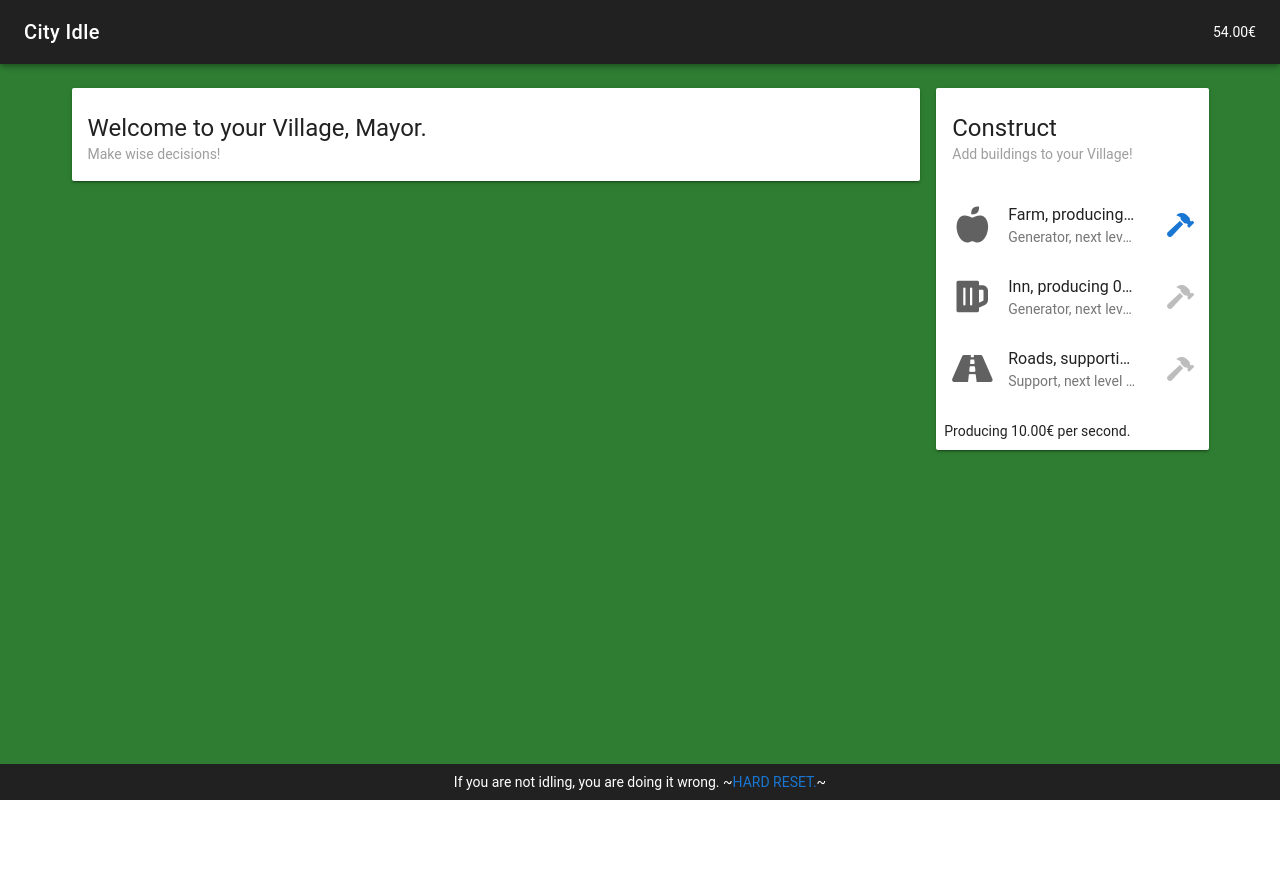
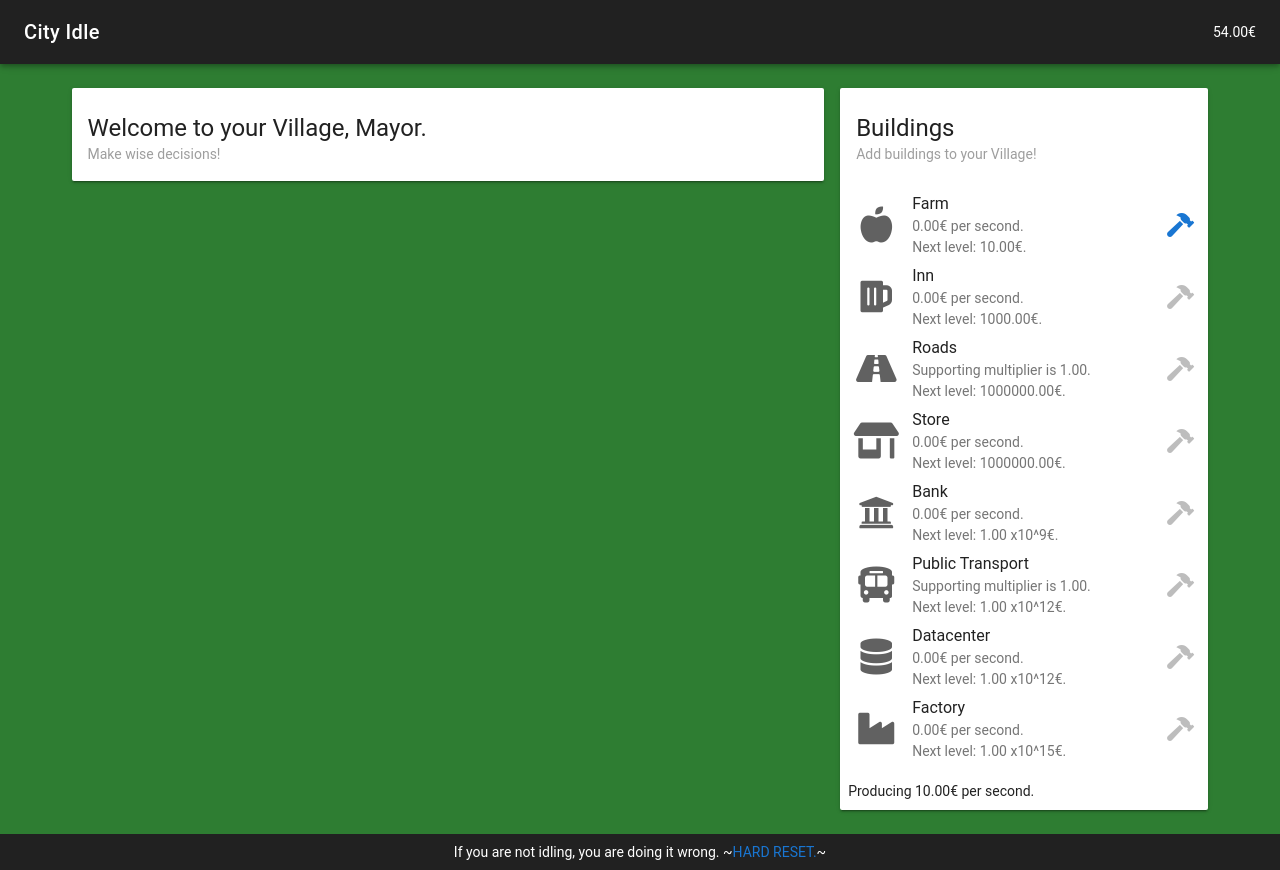
Before and after one commit to ketzu/shittyidle, a Vue app: page / in a window 1280 px wide. Before the commit the page ends 800 px from the top, so only its background shows below. Built offline with nearby package versions, Linux system fonts and the light colour scheme; a small style sheet from the web is missing.

Commit message:
New buildings

```diff
--- a/src/components/BuildMenu.vue
+++ b/src/components/BuildMenu.vue
@@ -2,7 +2,7 @@
   <v-card>
     <v-card-title primary-title>
       <div>
-        <div class="headline">Construct</div>
+        <div class="headline">Buildings</div>
         <span class="grey--text">Add buildings to your {{towntype}}!</span>
       </div>
     </v-card-title>
--- a/src/components/Building.vue
+++ b/src/components/Building.vue
@@ -5,15 +5,19 @@
     </v-list-tile-avatar>
 
     <v-list-tile-content>
-      <v-list-tile-title v-if="type.type === 'Generator'">
-        {{type.name}}, producing {{formatresource(mul*type.gain*level*1000/tickrate)}} per second.
-      </v-list-tile-title>
-      <v-list-tile-title v-else>
-        {{type.name}}, supporting multiplier is {{format(Math.pow(type.gain,level))}}.
+      <v-list-tile-title>
+        {{type.name}}
       </v-list-tile-title>
 
+      <v-list-tile-sub-title v-if="type.type === 'Generator'">
+        {{formatresource(mul*type.gain*level*1000/tickrate)}} per second.
+      </v-list-tile-sub-title>
+      <v-list-tile-sub-title v-else>
+        Supporting multiplier is {{format(Math.pow(type.gain,level))}}.
+      </v-list-tile-sub-title>
+
       <v-list-tile-sub-title>
-        {{type.type}}, next level costs {{formatresource(cost)}}.
+        Next level: {{formatresource(cost)}}.
       </v-list-tile-sub-title>
     </v-list-tile-content>
 
--- a/src/components/Game.vue
+++ b/src/components/Game.vue
@@ -2,11 +2,11 @@
   <v-content class="green darken-3">
     <v-container grid-list-lg>
       <v-layout align-start justify-center row wrap>
-        <v-flex md9>
+        <v-flex md8>
           <CityScreen></CityScreen>
         </v-flex>
 
-        <v-flex md3>
+        <v-flex md4>
           <BuildMenu></BuildMenu>
         </v-flex>
       </v-layout>
--- a/src/store.js
+++ b/src/store.js
@@ -6,7 +6,12 @@ Vue.use(Vuex);
 const buildings = [
   {name: "Farm", type: "Generator", icon: "fa-apple-alt", cost: {base: 10, rate: 1.1}, gain: 1},
   {name: "Inn", type: "Generator", icon: "fa-beer", cost: {base: 1000, rate: 1.1}, gain: 100},
-  {name: "Roads", type: "Support", icon: "fa-road", cost: {base: 1000000, rate: 1.1}, gain: 1.02}
+  {name: "Roads", type: "Support", icon: "fa-road", cost: {base: 1000000, rate: 1.1}, gain: 1.02},
+  {name: "Store", type: "Generator", icon: "fa-store-alt", cost: {base: 1000000, rate: 1.1}, gain: 10000},
+  {name: "Bank", type: "Generator", icon: "fa-university", cost: {base: 1000000000, rate: 1.1}, gain: 1000000},
+  {name: "Public Transport", type: "Support", icon: "fa-bus-alt", cost: {base: 1000000000000, rate: 1.1}, gain: 1.03},
+  {name: "Datacenter", type: "Generator", icon: "fa-database", cost: {base: 1000000000000, rate: 1.1}, gain: 100000000},
+  {name: "Factory", type: "Generator", icon: "fa-industry", cost: {base: 1000000000000000, rate: 1.1}, gain: 10000000000}
 ];
 
 const resourcegain = (state) => {
```
Also changed, not shown: 2 other files (tests, documents, lock files or other folders).
